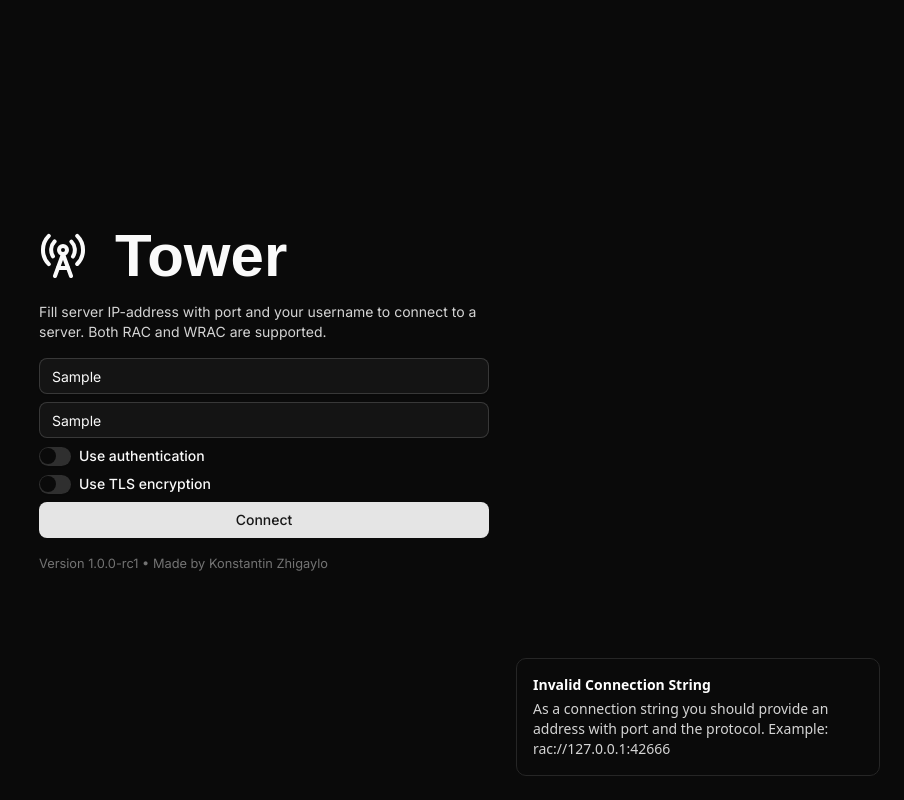
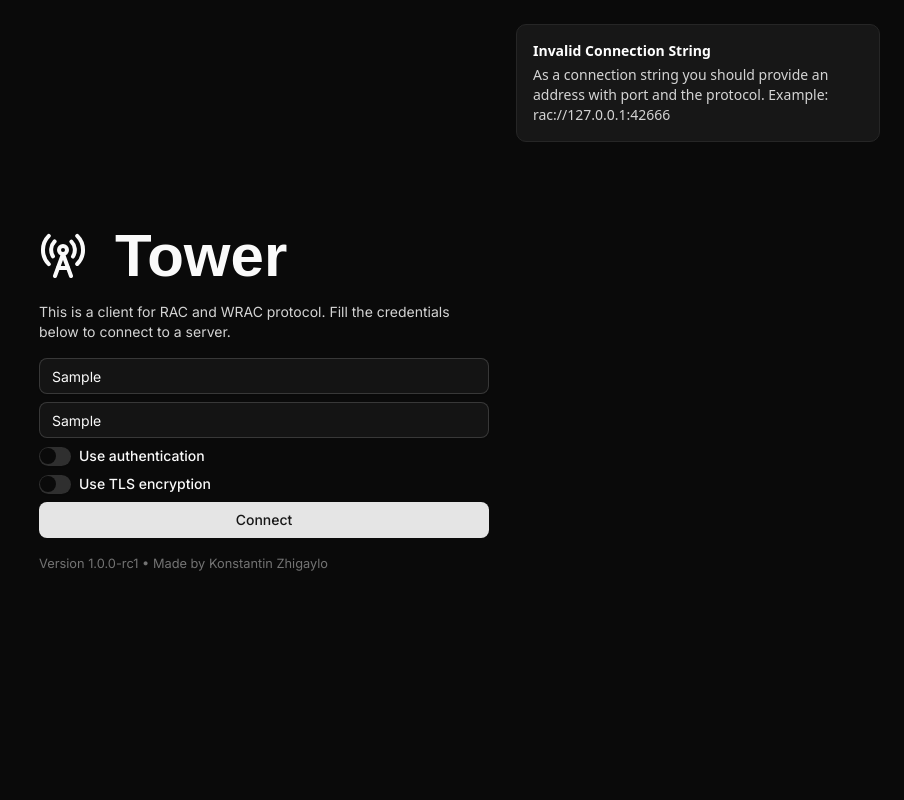
Before and after one commit to kostya-zero/tower, a Next.js app: page / in a window 1280 px wide. Both pictures are taken after typing "Sample", "Sample" into the empty fields and a click on the button "Connect". Shown: the whole page, without its empty margins (376-1280 px from the left). Built offline with nearby package versions, Linux system fonts and the light colour scheme; a web font is replaced by a local one.

Commit message:
feat: fix toasts background and add new screenshots to readme

```diff
--- a/src/app/Main.tsx
+++ b/src/app/Main.tsx
@@ -107,8 +107,8 @@ export default function MainPage({ setAppState }: Props) {
           <p className="font-funnel text-6xl font-bold">Tower</p>
         </div>
         <p className="font-inter text-sm text-neutral-300">
-          Fill server IP-address with port and your username to connect to a
-          server. Both RAC and WRAC are supported.
+          This is a client for RAC and WRAC protocol. Fill the credentials below
+          to connect to a server.
         </p>
         <form
           className="flex flex-col gap-2"
@@ -118,7 +118,7 @@ export default function MainPage({ setAppState }: Props) {
           <div className="space-y-1">
             <Input
               disabled={connecting}
-              placeholder="Server Address and Port"
+              placeholder="Connection String"
               {...register("serverAddress")}
             />
             {errors.serverAddress && (
--- a/src/components/Toasts.tsx
+++ b/src/components/Toasts.tsx
@@ -3,7 +3,7 @@ import { Button } from "@/components/ui/button";
 import { X } from "lucide-react";
 
 const Toaster = () => {
-  return <Sonner />;
+  return <Sonner position={"top-right"} />;
 };
 
 interface BottomButton {
@@ -26,7 +26,7 @@ interface ToastProps {
 const Toast = (props: ToastProps) => {
   const { title, description, button, id } = props;
   return (
-    <div className="group bg-900 flex w-full items-end gap-4 rounded-lg border border-neutral-800 p-4 md:w-[364px] md:max-w-[364px]">
+    <div className="group flex w-full items-end gap-4 rounded-lg border border-neutral-800 bg-neutral-900 p-4 md:w-[364px] md:max-w-[364px]">
       <div className="flex flex-1 items-center">
         <div className="w-full text-sm">
           <div className={"flex flex-row items-center justify-between"}>
```
Also changed, not shown: 1 other file (tests, documents, lock files or other folders).
